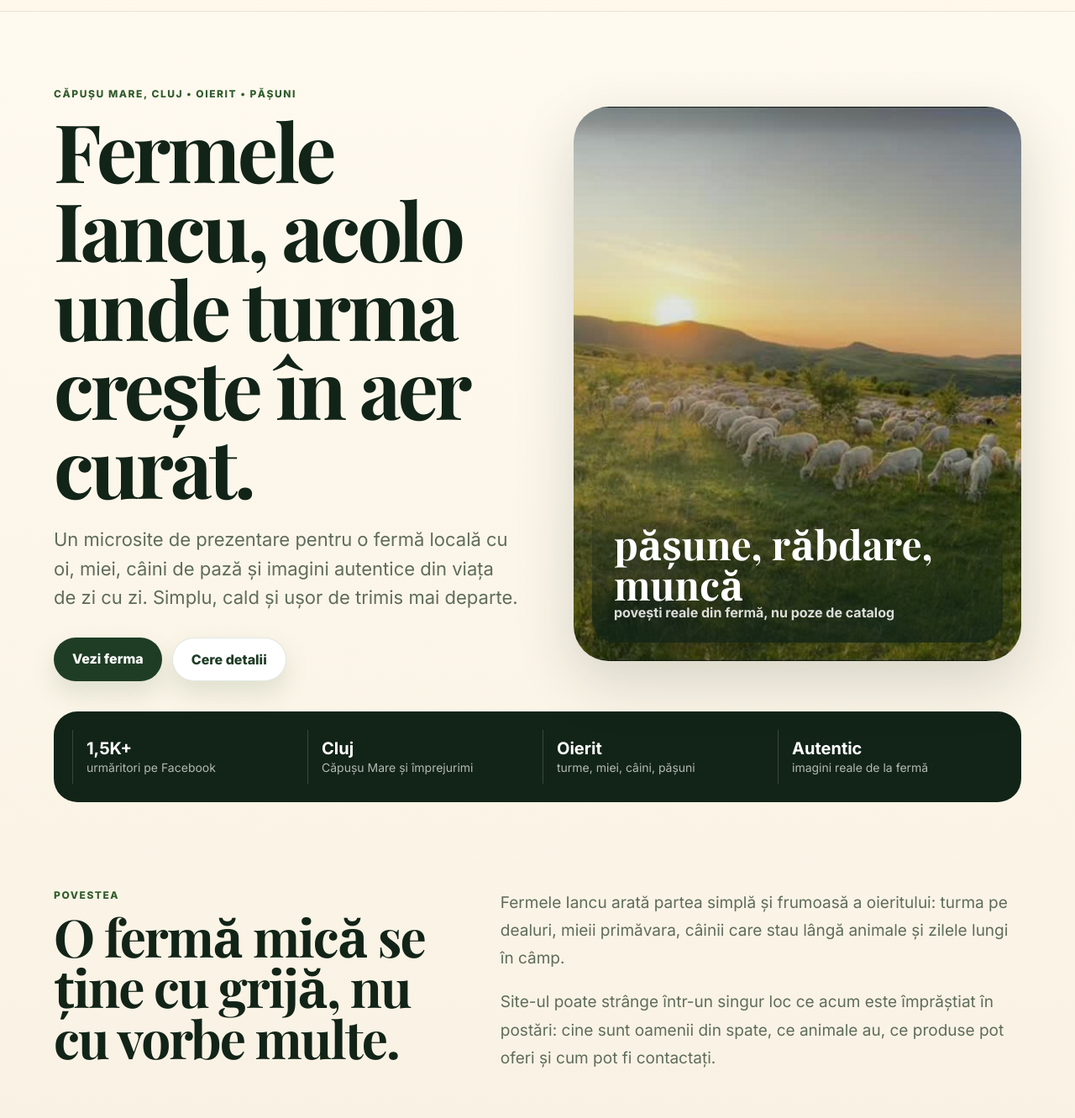
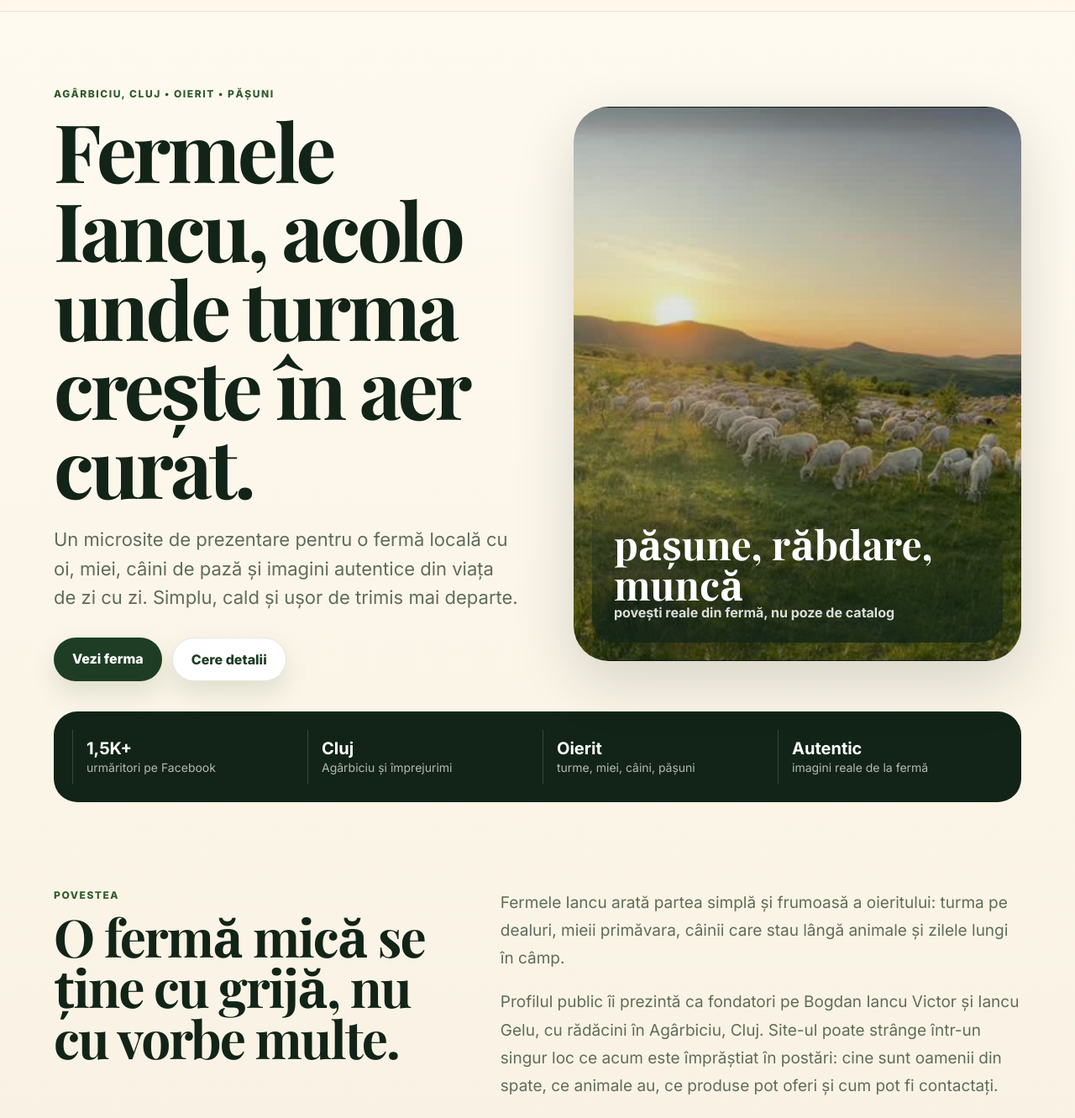
Before and after one commit to claudiu-iancu/fermele-iancu-demo, a plain HTML site: page index.html in a window 1280 px wide. Shown: the part 57-1388 px from the top of the page at 84% size. Drawn offline with nearby package versions, Linux system fonts and the light colour scheme.

Commit message:
Update Fermele Iancu details from Facebook profile

```diff
--- a/index.html
+++ b/index.html
@@ -3,10 +3,10 @@
 <head>
   <meta charset="utf-8" />
   <meta name="viewport" content="width=device-width, initial-scale=1" />
-  <title>Fermele Iancu | Oierit din Căpușu Mare</title>
-  <meta name="description" content="Microsite de prezentare pentru Fermele Iancu: oierit, miei, câini de pază și viață de fermă în zona Căpușu Mare, Cluj." />
+  <title>Fermele Iancu | Oierit din Agârbiciu, Cluj</title>
+  <meta name="description" content="Microsite de prezentare pentru Fermele Iancu: oierit, miei, câini de pază și viață de fermă în zona Agârbiciu, Cluj." />
   <meta property="og:title" content="Fermele Iancu" />
-  <meta property="og:description" content="Oierit, familie, pășuni și produse locale din Căpușu Mare." />
+  <meta property="og:description" content="Oierit, familie, pășuni și produse locale din Agârbiciu, Cluj." />
   <meta property="og:image" content="./assets/panorama-apus.jpg" />
   <meta name="theme-color" content="#315c2b" />
   <link rel="preconnect" href="https://fonts.googleapis.com">
@@ -31,7 +31,7 @@
   <main id="top">
     <section class="hero">
       <div class="hero-copy">
-        <p class="eyebrow">Căpușu Mare, Cluj • oierit • pășuni</p>
+        <p class="eyebrow">Agârbiciu, Cluj • oierit • pășuni</p>
         <h1>Fermele Iancu, acolo unde turma crește în aer curat.</h1>
         <p class="lead">Un microsite de prezentare pentru o fermă locală cu oi, miei, câini de pază și imagini autentice din viața de zi cu zi. Simplu, cald și ușor de trimis mai departe.</p>
         <div class="hero-actions">
@@ -49,7 +49,7 @@
 
     <section class="trust-strip" aria-label="Repere pe scurt">
       <div><strong>1,5K+</strong><span>urmăritori pe Facebook</span></div>
-      <div><strong>Cluj</strong><span>Căpușu Mare și împrejurimi</span></div>
+      <div><strong>Cluj</strong><span>Agârbiciu și împrejurimi</span></div>
       <div><strong>Oierit</strong><span>turme, miei, câini, pășuni</span></div>
       <div><strong>Autentic</strong><span>imagini reale de la fermă</span></div>
     </section>
@@ -61,7 +61,7 @@
       </div>
       <div class="section-text">
         <p>Fermele Iancu arată partea simplă și frumoasă a oieritului: turma pe dealuri, mieii primăvara, câinii care stau lângă animale și zilele lungi în câmp.</p>
-        <p>Site-ul poate strânge într-un singur loc ce acum este împrăștiat în postări: cine sunt oamenii din spate, ce animale au, ce produse pot oferi și cum pot fi contactați.</p>
+        <p>Profilul public îi prezintă ca fondatori pe Bogdan Iancu Victor și Iancu Gelu, cu rădăcini în Agârbiciu, Cluj. Site-ul poate strânge într-un singur loc ce acum este împrăștiat în postări: cine sunt oamenii din spate, ce animale au, ce produse pot oferi și cum pot fi contactați.</p>
       </div>
     </section>
 
@@ -152,6 +152,7 @@
         <p class="section-kicker">Demo funcțional</p>
         <h2>Pagina poate fi dusă mai departe în Vercel, cu domeniu sau fără.</h2>
         <p>Formularul de mai jos este demo. În varianta finală îl conectăm la email, WhatsApp, Google Sheet sau un panou simplu unde se pot schimba pozele și textele.</p>
+        <p><a class="small-link" href="https://www.facebook.com/fermele.iancu" target="_blank" rel="noopener">Pagina Facebook Fermele Iancu →</a></p>
       </div>
       <form class="contact-card" onsubmit="event.preventDefault(); alert('Demo: formularul poate fi conectat la email, WhatsApp sau Google Sheet.');">
         <label>Nume<input type="text" placeholder="ex: Bogdan Iancu" /></label>
```
